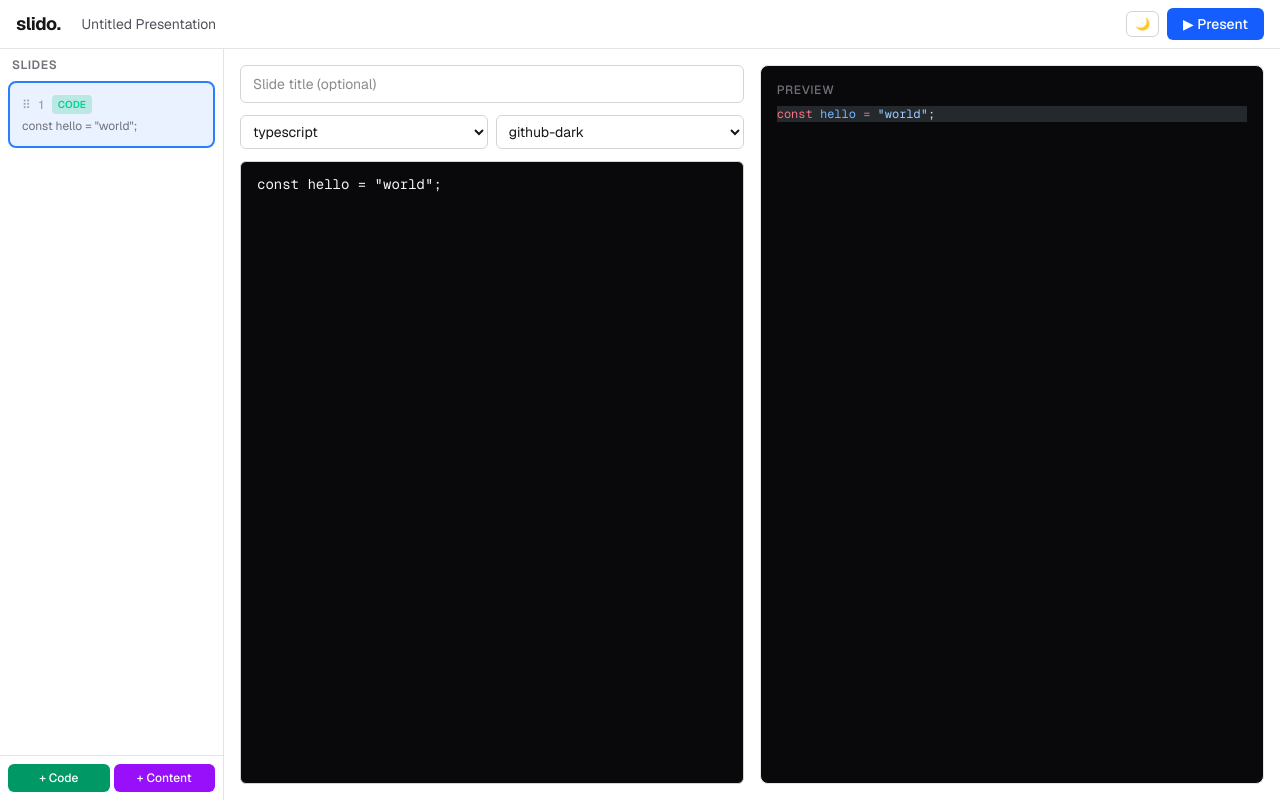
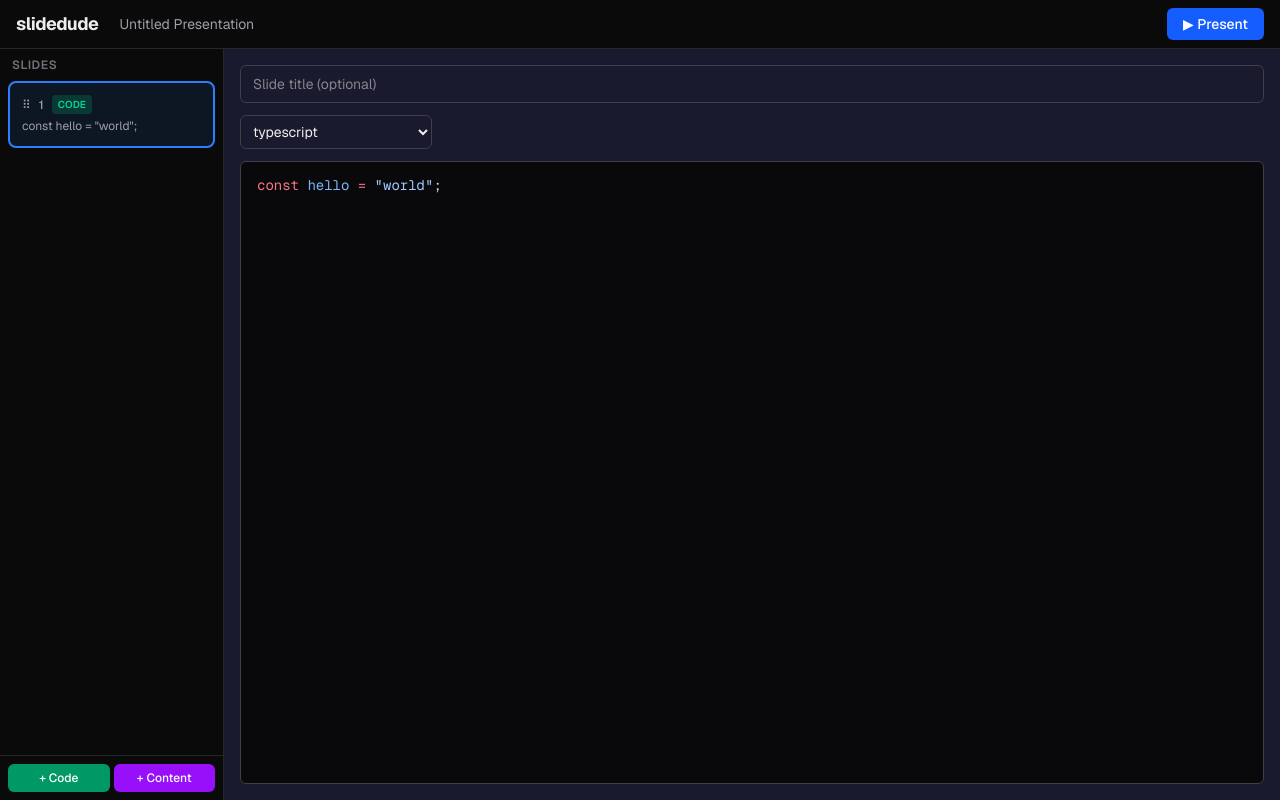
Before and after one commit to guille-gallo/slidedude, a Next.js app: page / in a window 1280 px wide. Built offline with nearby package versions, Linux system fonts and the light colour scheme.

Commit message:
editor adjustments

```diff
--- a/package.json
+++ b/package.json
@@ -1,5 +1,5 @@
 {
-  "name": "slido",
+  "name": "slidedude",
   "version": "0.1.0",
   "private": true,
   "scripts": {
--- a/src/app/globals.css
+++ b/src/app/globals.css
@@ -1,20 +1,17 @@
 @import "tailwindcss";
 
 :root {
-  --background: #ffffff;
-  --foreground: #171717;
+  --background: #0a0a0a;
+  --foreground: #ededed;
+  --sidebar: #1a1a2e;
 }
 
 @theme inline {
   --color-background: var(--background);
   --color-foreground: var(--foreground);
+  --color-sidebar: var(--sidebar);
   --font-sans: var(--font-geist-sans);
   --font-mono: var(--font-geist-mono);
-}
-
-.dark {
-  --background: #0a0a0a;
-  --foreground: #ededed;
 }
 
 body {
@@ -45,6 +42,12 @@ body {
   z-index: 2;
 }
 
+/* Strip Shiki theme background in the overlay editor */
+.shiki-overlay-editor pre,
+.shiki-overlay-editor pre code {
+  background: transparent !important;
+}
+
 /* Presentation-mode styling */
 .magic-move-code {
   font-size: 15px;
--- a/src/app/layout.tsx
+++ b/src/app/layout.tsx
@@ -19,7 +19,7 @@ const firaCode = Fira_Code({
 });
 
 export const metadata: Metadata = {
-  title: "Slido — Animated Code Presentations",
+  title: "slidedude — Animated Code Presentations",
   description: "Create beautiful, animated code presentations with Shiki Magic Move",
 };
 
--- a/src/app/page.tsx
+++ b/src/app/page.tsx
@@ -20,34 +20,6 @@ function useHydration() {
     return unsub;
   }, []);
   return hydrated;
-}
-
-function DarkModeToggle() {
-  const [dark, setDark] = useState(false);
-
-  useEffect(() => {
-    const stored = localStorage.getItem("slido-dark-mode");
-    const isDark = stored === "true";
-    setDark(isDark);
-    document.documentElement.classList.toggle("dark", isDark);
-  }, []);
-
-  const toggle = () => {
-    const next = !dark;
-    setDark(next);
-    document.documentElement.classList.toggle("dark", next);
-    localStorage.setItem("slido-dark-mode", String(next));
-  };
-
-  return (
-    <button
-      onClick={toggle}
-      className="rounded-md border border-zinc-300 px-2 py-1 text-xs transition-colors hover:bg-zinc-100 dark:border-zinc-700 dark:hover:bg-zinc-800"
-      title="Toggle dark mode"
-    >
-      {dark ? "☀️" : "🌙"}
-    </button>
-  );
 }
 
 export default function Home() {
@@ -122,18 +94,17 @@ export default function Home() {
   return (
     <div className="flex h-full flex-col bg-background text-foreground">
       {/* Top bar */}
-      <header className="flex items-center justify-between border-b border-zinc-200 px-4 py-2 dark:border-zinc-800">
+      <header className="flex items-center justify-between border-b border-zinc-800 px-4 py-2">
         <div className="flex items-center gap-3">
-          <h1 className="text-lg font-bold tracking-tight">slido.</h1>
+          <h1 className="text-lg font-bold tracking-tight">slidedude</h1>
           <input
             type="text"
             value={presentation.name}
             onChange={(e) => store.renamePresentaton(presentation.id, e.target.value)}
-            className="rounded border border-transparent bg-transparent px-2 py-0.5 text-sm text-zinc-600 outline-none hover:border-zinc-300 focus:border-blue-500 dark:text-zinc-400 dark:hover:border-zinc-700"
+            className="rounded border border-transparent bg-transparent px-2 py-0.5 text-sm text-zinc-400 outline-none hover:border-zinc-700 focus:border-blue-500"
           />
         </div>
         <div className="flex items-center gap-2">
-          <DarkModeToggle />
           <button
             onClick={() => setShowPresentation(true)}
             className="rounded-md bg-blue-600 px-4 py-1.5 text-sm font-medium text-white transition-colors hover:bg-blue-700"
@@ -146,7 +117,7 @@ export default function Home() {
       {/* Main content */}
       <div className="flex flex-1 overflow-hidden">
         {/* Sidebar */}
-        <aside className="w-56 shrink-0 border-r border-zinc-200 dark:border-zinc-800">
+        <aside className="w-56 shrink-0 border-r border-zinc-800">
           <SlideList
             slides={presentation.slides}
             activeIndex={presentation.activeSlideIndex}
@@ -158,7 +129,7 @@ export default function Home() {
         </aside>
 
         {/* Editor */}
-        <main className="flex-1 overflow-auto p-4">
+        <main className="flex-1 overflow-auto bg-sidebar p-4">
           {activeSlide?.type === "code" && (
             <CodeSlideEditor
               slide={activeSlide}
--- a/src/components/code-slide-editor.tsx
+++ b/src/components/code-slide-editor.tsx
@@ -1,7 +1,8 @@
 "use client";
 
+import { useRef, useCallback } from "react";
 import type { CodeSlide } from "@/types";
-import { LANG_LIST, THEME_LIST } from "@/hooks/use-highlighter";
+import { LANG_LIST } from "@/hooks/use-highlighter";
 import { ShikiCodeBlock } from "./shiki-code-block";
 
 interface CodeSlideEditorProps {
@@ -10,23 +11,30 @@ interface CodeSlideEditorProps {
 }
 
 export function CodeSlideEditor({ slide, onChange }: CodeSlideEditorProps) {
+  const textareaRef = useRef<HTMLTextAreaElement>(null);
+  const highlightRef = useRef<HTMLDivElement>(null);
+
+  const handleScroll = useCallback(() => {
+    if (textareaRef.current && highlightRef.current) {
+      highlightRef.current.scrollTop = textareaRef.current.scrollTop;
+      highlightRef.current.scrollLeft = textareaRef.current.scrollLeft;
+    }
+  }, []);
+
   return (
-    <div className="flex h-full gap-4">
-      {/* Left: editor controls */}
-      <div className="flex w-1/2 flex-col gap-3 overflow-auto">
+    <div className="flex h-full flex-col gap-3">
       <input
         type="text"
         value={slide.title}
         onChange={(e) => onChange({ title: e.target.value })}
         placeholder="Slide title (optional)"
-          className="rounded-md border border-zinc-300 bg-transparent px-3 py-2 text-sm outline-none focus:border-blue-500 dark:border-zinc-700"
+        className="rounded-md border border-zinc-700 bg-transparent px-3 py-2 text-sm outline-none focus:border-blue-500"
       />
 
-        <div className="flex gap-2">
       <select
         value={slide.language}
         onChange={(e) => onChange({ language: e.target.value })}
-            className="flex-1 rounded-md border border-zinc-300 bg-transparent px-2 py-1.5 text-sm dark:border-zinc-700"
+        className="w-48 rounded-md border border-zinc-700 bg-transparent px-2 py-1.5 text-sm"
       >
         {LANG_LIST.map((lang) => (
           <option key={lang} value={lang}>
@@ -35,37 +43,30 @@ export function CodeSlideEditor({ slide, onChange }: CodeSlideEditorProps) {
         ))}
       </select>
 
-          <select
-            value={slide.theme}
-            onChange={(e) => onChange({ theme: e.target.value })}
-            className="flex-1 rounded-md border border-zinc-300 bg-transparent px-2 py-1.5 text-sm dark:border-zinc-700"
+      {/* Overlay code editor: highlighted code underneath, transparent textarea on top */}
+      <div className="relative flex-1 overflow-hidden rounded-md border border-zinc-700 bg-zinc-950">
+        {/* Syntax-highlighted layer */}
+        <div
+          ref={highlightRef}
+          aria-hidden
+          className="shiki-overlay-editor pointer-events-none absolute inset-0 overflow-hidden px-4 py-3 font-mono text-sm leading-relaxed"
         >
-            {THEME_LIST.map((theme) => (
-              <option key={theme} value={theme}>
-                {theme}
-              </option>
-            ))}
-          </select>
+          <ShikiCodeBlock
+            code={slide.code}
+            lang={slide.language}
+            theme="github-dark"
+          />
         </div>
-
+        {/* Editable textarea layer */}
         <textarea
+          ref={textareaRef}
           value={slide.code}
           onChange={(e) => onChange({ code: e.target.value })}
+          onScroll={handleScroll}
           spellCheck={false}
-          className="flex-1 resize-none rounded-md border border-zinc-300 bg-zinc-950 px-4 py-3 font-mono text-sm text-zinc-100 outline-none focus:border-blue-500 dark:border-zinc-700"
+          className="absolute inset-0 resize-none bg-transparent px-4 py-3 font-mono text-sm leading-relaxed text-transparent caret-zinc-100 outline-none selection:bg-blue-500/30"
           placeholder="Paste your code here…"
         />
-      </div>
-
-      {/* Right: live preview */}
-      <div className="flex w-1/2 flex-col overflow-auto rounded-lg border border-zinc-200 bg-zinc-950 p-4 dark:border-zinc-800">
-        <p className="mb-2 text-xs font-medium uppercase tracking-wider text-zinc-500">Preview</p>
-        {slide.title && (
-          <h2 className="mb-3 text-lg font-semibold text-zinc-100">{slide.title}</h2>
-        )}
-        <div className="flex-1 overflow-auto text-xs">
-          <ShikiCodeBlock code={slide.code} lang={slide.language} theme={slide.theme} />
-        </div>
       </div>
     </div>
   );
--- a/src/components/content-slide-editor.tsx
+++ b/src/components/content-slide-editor.tsx
@@ -67,7 +67,7 @@ export function ContentSlideEditor({ slide, onChange }: ContentSlideEditorProps)
           onChange={(e) => onChange({ title: e.target.value })}
           placeholder="Slide title"
           style={{ fontSize: `${Math.min(slide.fontSize, 48)}px` }}
-          className="rounded-md border border-zinc-300 bg-transparent px-3 py-2 font-semibold outline-none focus:border-blue-500 dark:border-zinc-700"
+          className="rounded-md border border-zinc-700 bg-transparent px-3 py-2 font-semibold outline-none focus:border-blue-500"
         />
 
         <div className="flex items-center gap-2">
@@ -87,7 +87,7 @@ export function ContentSlideEditor({ slide, onChange }: ContentSlideEditorProps)
           value={slide.body}
           onChange={(e) => onChange({ body: e.target.value })}
           onPaste={handlePaste}
-          className="flex-1 resize-none rounded-md border border-zinc-300 bg-transparent px-3 py-2 text-sm outline-none focus:border-blue-500 dark:border-zinc-700"
+          className="flex-1 resize-none rounded-md border border-zinc-700 bg-transparent px-3 py-2 text-sm outline-none focus:border-blue-500"
           placeholder="Body text… (paste an image here too)"
         />
 
@@ -95,7 +95,7 @@ export function ContentSlideEditor({ slide, onChange }: ContentSlideEditorProps)
           onDrop={handleDrop}
           onDragOver={(e) => e.preventDefault()}
           onClick={() => fileInputRef.current?.click()}
-          className="flex cursor-pointer flex-col items-center justify-center rounded-md border-2 border-dashed border-zinc-300 p-4 text-sm text-zinc-400 transition-colors hover:border-blue-400 hover:text-blue-400 dark:border-zinc-700"
+          className="flex cursor-pointer flex-col items-center justify-center rounded-md border-2 border-dashed border-zinc-700 p-4 text-sm text-zinc-400 transition-colors hover:border-blue-400 hover:text-blue-400"
         >
           {slide.imageDataUrl ? (
             <div className="relative">
@@ -134,21 +134,18 @@ export function ContentSlideEditor({ slide, onChange }: ContentSlideEditorProps)
       </div>
 
       {/* Right: live preview */}
-      <div className="flex w-1/2 flex-col items-center justify-center overflow-auto rounded-lg border border-zinc-200 bg-zinc-950 p-8 dark:border-zinc-800">
-        <p className="mb-4 self-start text-xs font-medium uppercase tracking-wider text-zinc-500">
-          Preview
-        </p>
-        <div className="flex flex-1 flex-col items-center justify-center gap-4">
+      <div className="flex w-1/2 flex-col items-center justify-center overflow-auto rounded-lg bg-[#000] p-8">
+        <div className="flex flex-1 flex-col items-center justify-center gap-6">
           {slide.title && (
-            <h2
-              className="text-center font-semibold text-zinc-100"
+            <h1
+              className="text-center font-bold text-zinc-100"
               style={{ fontSize: `${slide.fontSize}px` }}
             >
               {slide.title}
-            </h2>
+            </h1>
           )}
           {slide.body && (
-            <p className="max-w-md whitespace-pre-wrap text-center text-zinc-300">{slide.body}</p>
+            <p className="max-w-2xl whitespace-pre-wrap text-center text-xl text-zinc-300">{slide.body}</p>
           )}
           {slide.imageDataUrl && (
             <Image
@@ -156,7 +153,7 @@ export function ContentSlideEditor({ slide, onChange }: ContentSlideEditorProps)
               alt="Slide image"
               width={600}
               height={400}
-              className="max-h-64 rounded-lg object-contain"
+              className="max-h-[60vh] rounded-xl object-contain shadow-2xl"
               unoptimized
             />
           )}
--- a/src/components/presentation-mode.tsx
+++ b/src/components/presentation-mode.tsx
@@ -80,7 +80,7 @@ export function PresentationMode({
                     highlighter={highlighter}
                     code={currentSlide.code}
                     lang={currentSlide.language}
-                    theme={currentSlide.theme}
+                    theme="github-dark"
                     options={{
                       duration: 800,
                       stagger: 0.3,
--- a/src/components/slide-list.tsx
+++ b/src/components/slide-list.tsx
@@ -59,7 +59,7 @@ function SortableSlideItem({
       className={`group relative cursor-pointer rounded-lg border-2 p-3 transition-colors ${
         isActive
           ? "border-blue-500 bg-blue-500/10"
-          : "border-zinc-200 bg-zinc-50 hover:border-zinc-400 dark:border-zinc-700 dark:bg-zinc-900 dark:hover:border-zinc-500"
+          : "border-zinc-700 bg-zinc-800/50 hover:border-zinc-500"
       }`}
     >
       <div className="flex items-center gap-2">
@@ -83,7 +83,7 @@ function SortableSlideItem({
           {slide.type}
         </span>
       </div>
-      <p className="mt-1 truncate text-xs text-zinc-500 dark:text-zinc-400">
+      <p className="mt-1 truncate text-xs text-zinc-400">
         {slide.title || (slide.type === "code" ? slide.code.slice(0, 40) : "No title")}
       </p>
       <button
@@ -164,7 +164,7 @@ export function SlideList({
         </DndContext>
       </div>
 
-      <div className="flex gap-1 border-t border-zinc-200 p-2 dark:border-zinc-800">
+      <div className="flex gap-1 border-t border-zinc-800 p-2">
         <button
           onClick={() => onAddSlide("code")}
           className="flex flex-1 items-center justify-center gap-1 rounded-md bg-emerald-600 px-2 py-1.5 text-xs font-medium text-white transition-colors hover:bg-emerald-700"
--- a/src/hooks/use-highlighter.ts
+++ b/src/hooks/use-highlighter.ts
@@ -6,14 +6,6 @@ import { createHighlighter } from "shiki/bundle/web";
 
 const THEMES = [
   "github-dark",
-  "github-light",
-  "nord",
-  "vitesse-dark",
-  "vitesse-light",
-  "one-dark-pro",
-  "dracula",
-  "min-dark",
-  "min-light",
 ] as const;
 
 const INITIAL_LANGS = [
@@ -31,7 +23,6 @@ const INITIAL_LANGS = [
 export type SupportedTheme = (typeof THEMES)[number];
 export type SupportedLang = (typeof INITIAL_LANGS)[number];
 
-export const THEME_LIST: readonly string[] = THEMES;
 export const LANG_LIST: readonly string[] = INITIAL_LANGS;
 
 let highlighterPromise: Promise<HighlighterCore> | null = null;
--- a/src/store/presentation-store.ts
+++ b/src/store/presentation-store.ts
@@ -10,7 +10,6 @@ function createDefaultCodeSlide(): CodeSlide {
     title: "",
     code: 'const hello = "world";',
     language: "typescript",
-    theme: "github-dark",
   };
 }
 
@@ -212,7 +211,7 @@ export const usePresentationStore = create<PresentationState>()(
       };
     },
     {
-      name: "slido-presentations",
+      name: "slidedude-presentations",
       partialize: (state) => ({
         presentations: state.presentations,
         activePresentationId: state.activePresentationId,
--- a/src/types/index.ts
+++ b/src/types/index.ts
@@ -4,7 +4,6 @@ export interface CodeSlide {
   title: string;
   code: string;
   language: string;
-  theme: string;
 }
 
 export interface ContentSlide {
```
Lines whose indentation alone changed are shown as unchanged.
